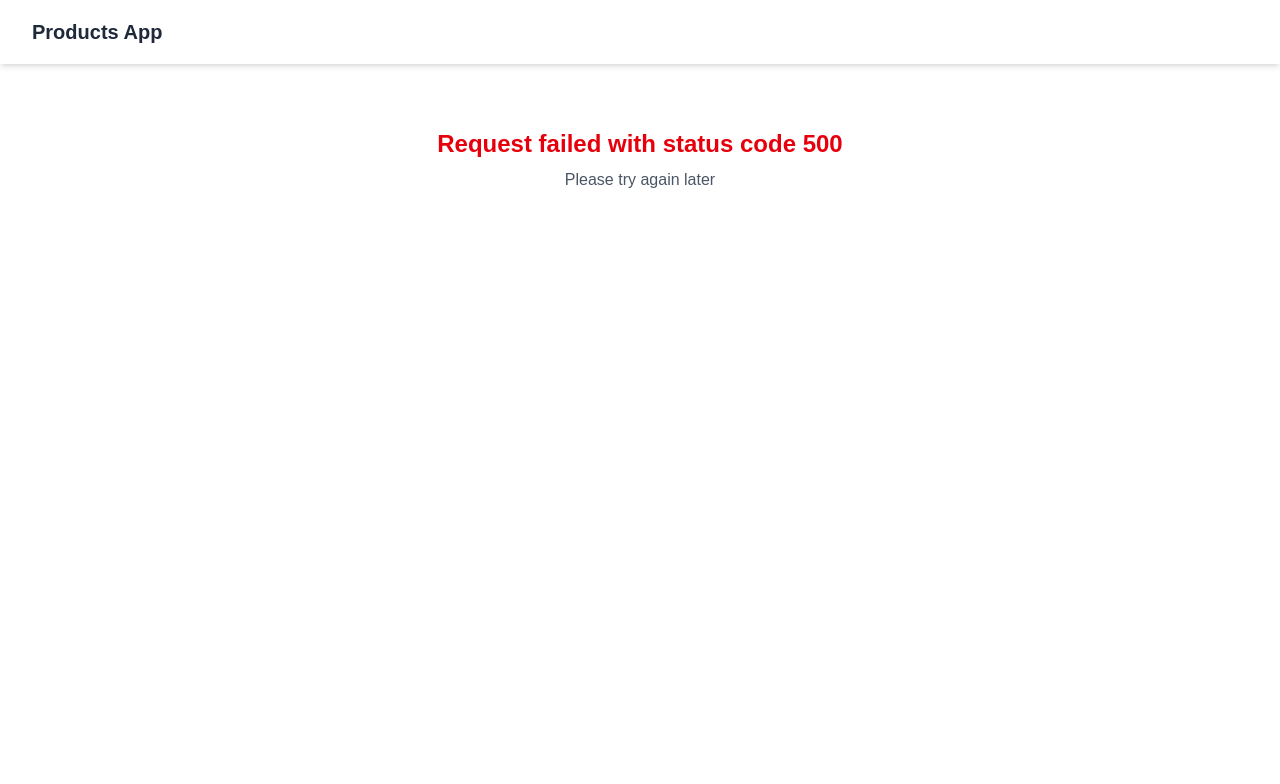
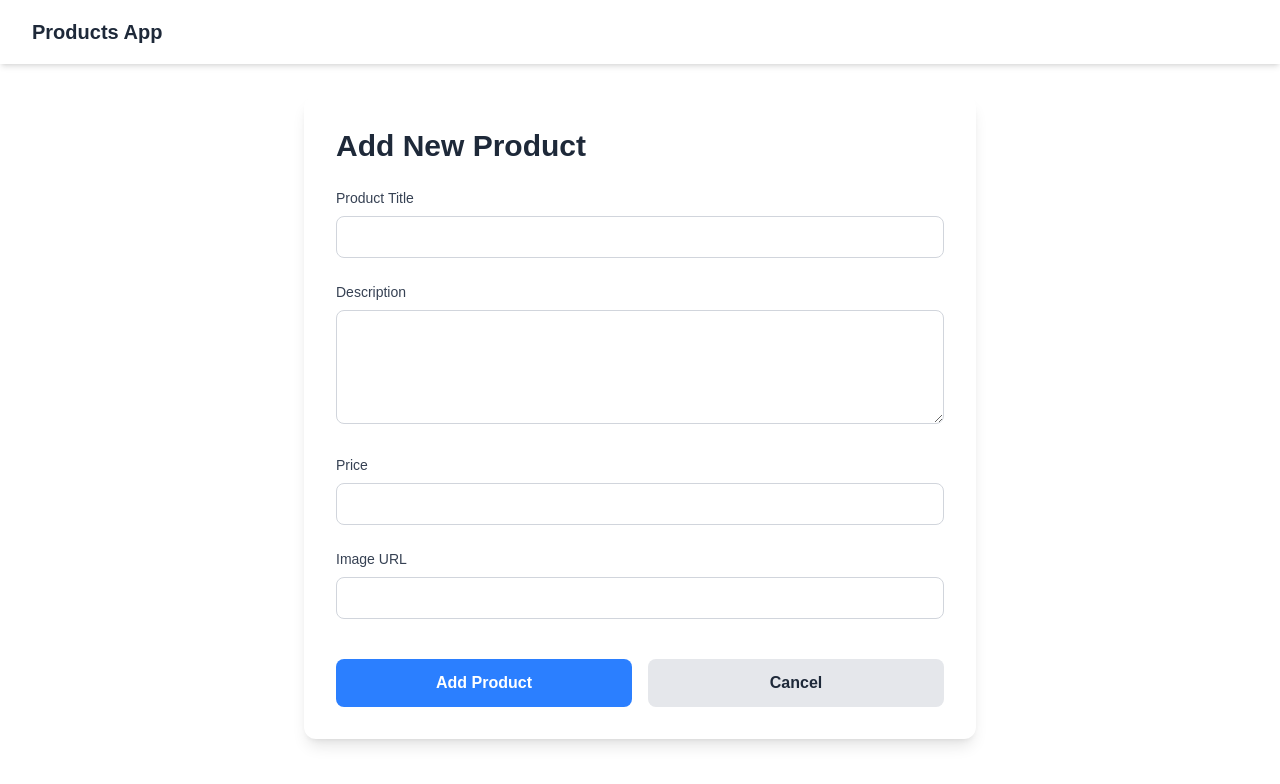
Before and after one commit to AhmedMonem122/AQTAR-Task, a Next.js app: page /product/new in a window 1280 px wide. Shown: the top 784 px of the page. Built offline with nearby package versions, Linux system fonts and the light colour scheme; no server answers.

Commit message:
style: add AddEditProduct form component design

```diff
--- /dev/null
+++ b/src/app/product/new/page.tsx
@@ -0,0 +1,7 @@
+import AddEditProduct from "@/components/AddEditProduct/AddEditProduct";
+
+const AddProductPage = () => {
+  return <AddEditProduct />;
+};
+
+export default AddProductPage;
--- /dev/null
+++ b/src/components/AddEditProduct/AddEditProduct.tsx
@@ -0,0 +1,131 @@
+"use client";
+
+import { Product } from "@/types/products.type";
+import { useState } from "react";
+
+interface AddEditProductProps {
+  product?: Product;
+  isEditing?: boolean;
+}
+
+const AddEditProduct = ({ product, isEditing }: AddEditProductProps) => {
+  const [formData, setFormData] = useState({
+    title: product?.title || "",
+    description: product?.description || "",
+    price: product?.price || "",
+    image: product?.image || "",
+  });
+
+  const handleSubmit = async (e: React.FormEvent) => {
+    e.preventDefault();
+    // Add form submission logic here
+  };
+
+  return (
+    <section className="container mx-auto px-4 py-8">
+      <div className="max-w-2xl mx-auto bg-white rounded-xl shadow-lg p-6 md:p-8">
+        <h1 className="text-2xl md:text-3xl font-bold text-gray-800 mb-6">
+          {isEditing ? "Edit Product" : "Add New Product"}
+        </h1>
+
+        <form onSubmit={handleSubmit} className="space-y-6">
+          <div>
+            <label
+              htmlFor="title"
+              className="block text-sm font-medium text-gray-700 mb-2"
+            >
+              Product Title
+            </label>
+            <input
+              type="text"
+              id="title"
+              value={formData.title}
+              onChange={(e) =>
+                setFormData({ ...formData, title: e.target.value })
+              }
+              className="w-full px-4 py-2 border border-gray-300 rounded-lg focus:ring-2 focus:ring-blue-500 focus:border-blue-500 transition-colors"
+              required
+            />
+          </div>
+
+          <div>
+            <label
+              htmlFor="description"
+              className="block text-sm font-medium text-gray-700 mb-2"
+            >
+              Description
+            </label>
+            <textarea
+              id="description"
+              value={formData.description}
+              onChange={(e) =>
+                setFormData({ ...formData, description: e.target.value })
+              }
+              rows={4}
+              className="w-full px-4 py-2 border border-gray-300 rounded-lg focus:ring-2 focus:ring-blue-500 focus:border-blue-500 transition-colors"
+              required
+            />
+          </div>
+
+          <div>
+            <label
+              htmlFor="price"
+              className="block text-sm font-medium text-gray-700 mb-2"
+            >
+              Price
+            </label>
+            <input
+              type="number"
+              id="price"
+              value={formData.price}
+              onChange={(e) =>
+                setFormData({ ...formData, price: e.target.value })
+              }
+              className="w-full px-4 py-2 border border-gray-300 rounded-lg focus:ring-2 focus:ring-blue-500 focus:border-blue-500 transition-colors"
+              step="0.01"
+              min="0"
+              required
+            />
+          </div>
+
+          <div>
+            <label
+              htmlFor="image"
+              className="block text-sm font-medium text-gray-700 mb-2"
+            >
+              Image URL
+            </label>
+            <input
+              type="url"
+              id="image"
+              value={formData.image}
+              onChange={(e) =>
+                setFormData({ ...formData, image: e.target.value })
+              }
+              className="w-full px-4 py-2 border border-gray-300 rounded-lg focus:ring-2 focus:ring-blue-500 focus:border-blue-500 transition-colors"
+              required
+            />
+          </div>
+
+          <div className="flex flex-col sm:flex-row gap-3 sm:gap-4 pt-4">
+            <button
+              type="submit"
+              className="w-full bg-blue-500 hover:bg-blue-600 text-white font-semibold text-sm sm:text-base py-2.5 sm:py-3 px-4 sm:px-6 rounded-lg transition-colors duration-200"
+            >
+              {isEditing ? "Update Product" : "Add Product"}
+            </button>
+            <button
+              type="button"
+              onClick={() => window.history.back()}
+              className="w-full bg-gray-200 hover:bg-gray-300 text-gray-800 font-semibold text-sm sm:text-base py-2.5 sm:py-3 px-4 sm:px-6 rounded-lg transition-colors duration-200"
+            >
+              Cancel
+            </button>
+          </div>
+        </form>
+      </div>
+    </section>
+  );
+};
+
+export default AddEditProduct;
```
